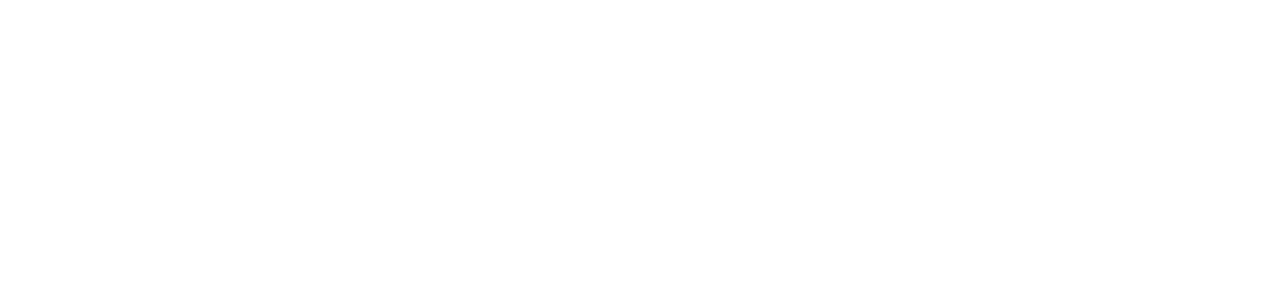
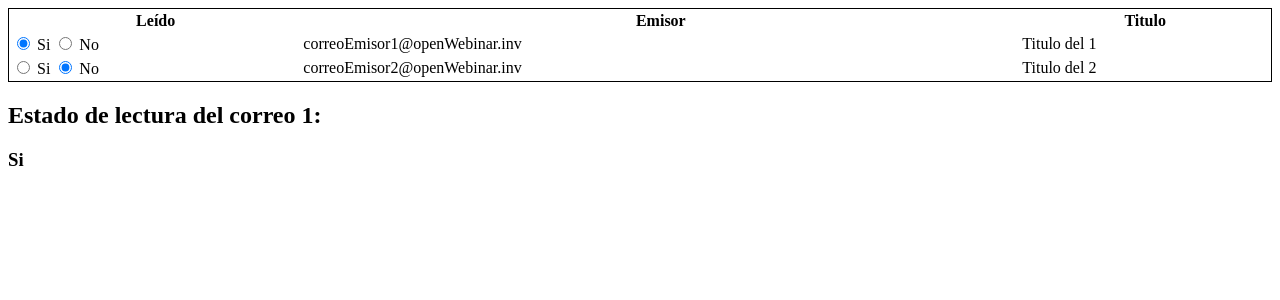
Before and after one commit to claralv/CursoAngular, an Angular app: page / in a window 1280 px wide. Shown: the top 300 px of the page. Built offline with nearby package versions, Linux system fonts and the light colour scheme.

Commit message:
mostramos el estado de lectura de correo 1 en una etiqueta

```diff
--- /dev/null
+++ b/src/app/Components/correo/correo.component.html
@@ -0,0 +1,4 @@
+<h1>{{correo.titulo}}</h1>
+<p>De: {{correo.emisor}}</p>
+<p>A: {{correo.destinatario}}</p>
+<p>{{correo.cuerpo}}</p>
--- /dev/null
+++ b/src/app/Components/correo/correo.component.ts
@@ -0,0 +1,24 @@
+import { Component, OnInit } from '@angular/core';
+
+@Component({
+  selector: 'app-correo',
+  templateUrl: './correo.component.html',
+  styleUrls: ['./correo.component.scss']
+})
+export class CorreoComponent implements OnInit {
+  correo: any;
+  constructor() {
+    this.correo = {
+      titulo: "Titulo del Email",
+      cuerpo: `Cuerpo del Email, Cuerpo del Email, Cuerpo del Email, Cuerpo del Email, Cuerpo del Email, Cuerpo del Email
+        Cuerpo del Email, Cuerpo del Email, Cuerpo del Email, Cuerpo del Email, Cuerpo del Email, Cuerpo del Email, Cuerpo del Email,
+        Cuerpo del Email, Cuerpo del Email, Cuerpo del Email, Cuerpo del Email, Cuerpo del Email, Cuerpo del Email, Cuerpo del Email`,
+      emisor: 'correoEmisor@openWebinar.inv',
+      destinatario: 'correoReceptor@openWebinar.inv'
+    }
+  }
+
+  ngOnInit(): void {
+  }
+
+}
--- /dev/null
+++ b/src/app/Components/lista-correos/lista-correos.component.html
@@ -0,0 +1,21 @@
+<table style="width: 100%; border: 1px solid black;">
+    <tr>
+        <th>Leído</th>
+        <th>Emisor</th>
+        <th>Titulo</th>
+    </tr>
+    <tr *ngFor="let correo of correos; index as i;">
+
+        <td>
+            <input type="radio" name="leido-{{i}}" [(ngModel)]="correo.leido" [value]=true> Si
+            <input type="radio" name="leido-{{i}}" [(ngModel)]="correo.leido" [value]=false> No
+        </td>
+        <td>{{correo.emisor}}</td>
+        <td>{{correo.titulo}}</td>
+    </tr>
+
+
+</table>
+<h2>Estado de lectura del correo 1:</h2>
+<h3 *ngIf="correos[0].leido">Si</h3>
+<h3 *ngIf="!correos[0].leido">No</h3>
--- /dev/null
+++ b/src/app/Components/lista-correos/lista-correos.component.ts
@@ -0,0 +1,40 @@
+import { Component, OnInit } from '@angular/core';
+
+@Component({
+  selector: 'app-lista-correos',
+  templateUrl: './lista-correos.component.html',
+  styleUrls: ['./lista-correos.component.scss']
+})
+export class ListaCorreosComponent implements OnInit {
+
+  correos: any[];
+
+  constructor() {
+    const correo1 = {
+      titulo: "Titulo del 1",
+      cuerpo: `Cuerpo del Email, Cuerpo del Email, Cuerpo del Email, Cuerpo del Email, Cuerpo del Email, Cuerpo del Email
+        Cuerpo del Email, Cuerpo del Email, Cuerpo del Email, Cuerpo del Email, Cuerpo del Email, Cuerpo del Email, Cuerpo del Email,
+        Cuerpo del Email, Cuerpo del Email, Cuerpo del Email, Cuerpo del Email, Cuerpo del Email, Cuerpo del Email, Cuerpo del Email`,
+      emisor: 'correoEmisor1@openWebinar.inv',
+      destinatario: 'correoReceptor@openWebinar.inv',
+      leido: true,
+    };
+    const correo2 = {
+      titulo: "Titulo del 2",
+      cuerpo: `Cuerpo del Email, Cuerpo del Email, Cuerpo del Email, Cuerpo del Email, Cuerpo del Email, Cuerpo del Email
+        Cuerpo del Email, Cuerpo del Email, Cuerpo del Email, Cuerpo del Email, Cuerpo del Email, Cuerpo del Email, Cuer`,
+      emisor: 'correoEmisor2@openWebinar.inv',
+      destinatario: 'correoReceptor@openWebinar.inv',
+      leido:false,
+    };
+    this.correos = [];
+    this.correos.push(correo1);
+    this.correos.push(correo2);
+  }
+
+
+  ngOnInit() {
+
+  }
+
+}
--- a/src/app/app.component.html
+++ b/src/app/app.component.html
@@ -1 +1,2 @@
 <router-outlet></router-outlet>
+<app-lista-correos></app-lista-correos>
```
Also changed, not shown: src/app/app.module.ts (+9 -2 lines), src/app/Components/correo/correo.component.scss (added), src/app/Components/lista-correos/lista-correos.component.scss (added), 2 other files (tests, documents, lock files or other folders).
